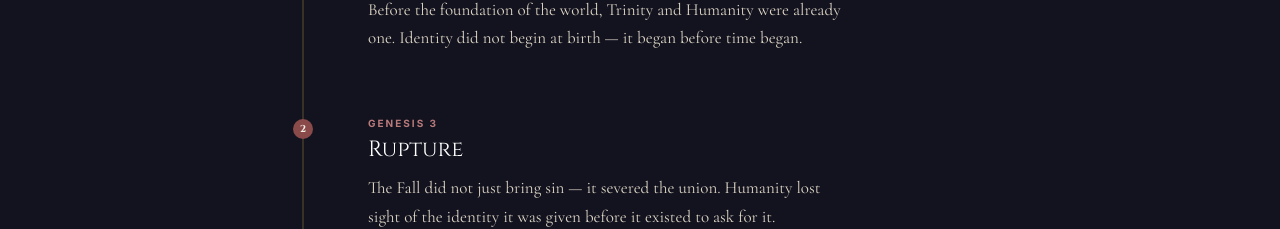
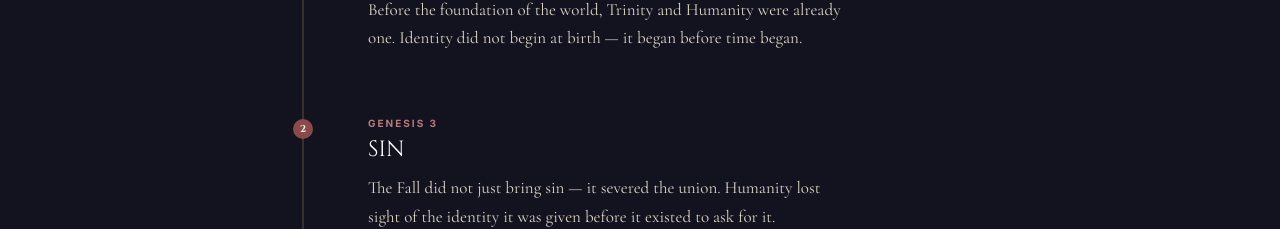
Before and after one commit to z2bpodcast/fournity-landing, a Next.js app: page / in a window 1280 px wide. Shown: the part 1538-1767 px from the top of the page. Built offline with nearby package versions, Linux system fonts and the light colour scheme; no server answers.

Commit message:
Change Rupture to Sin in Architecture of FOURNITY timeline

```diff
--- a/app/page.js
+++ b/app/page.js
@@ -386,7 +386,7 @@ export default function Home() {
             <div className={styles.actCard}>
               <div className={`${styles.actDot} ${styles.actDotLoss}`}>2</div>
               <div className={`${styles.actLabel} ${styles.actLabelLoss}`}>Genesis 3</div>
-              <div className={styles.actVerse}>Rupture</div>
+              <div className={styles.actVerse}>SIN</div>
               <p className={styles.actText}>
                 The Fall did not just bring sin — it severed the union. Humanity lost sight
                 of the identity it was given before it existed to ask for it.
```
